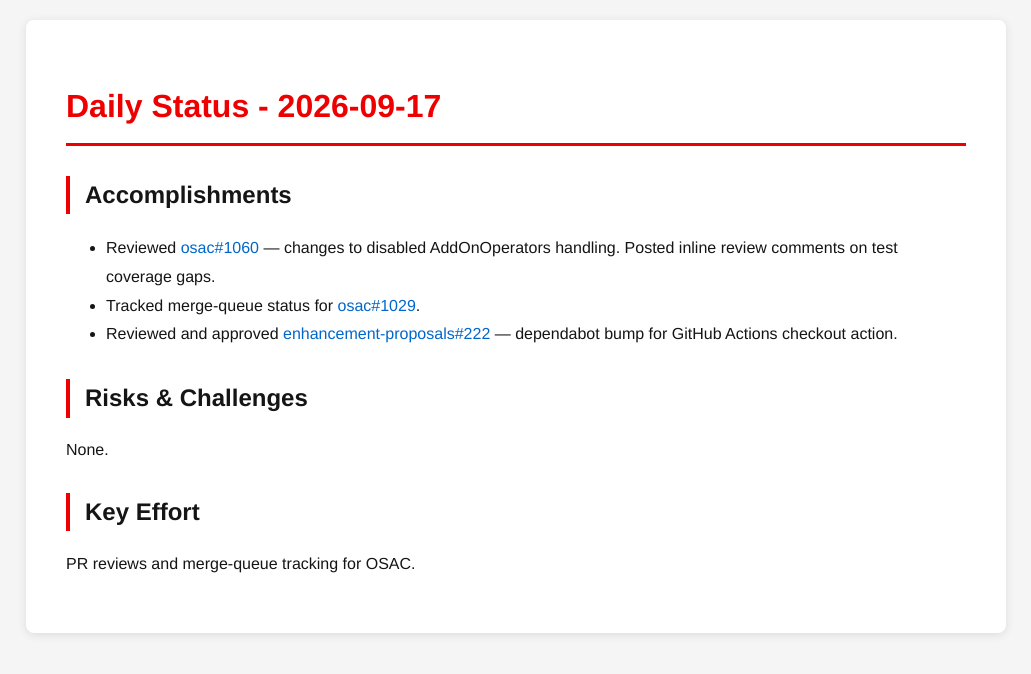
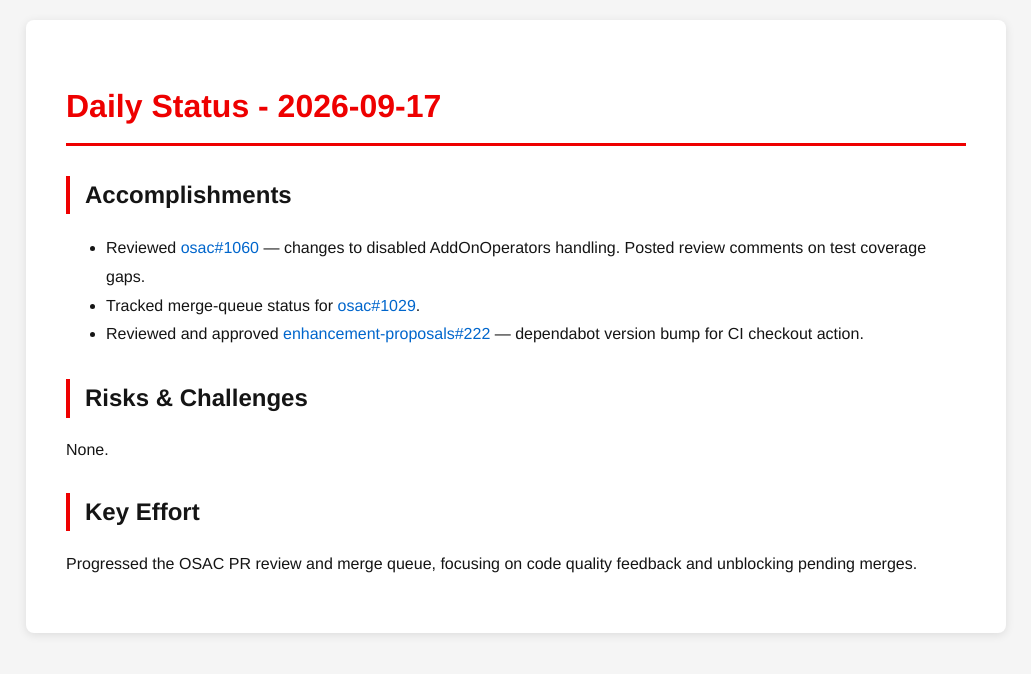
Before and after one commit to tzvatot/daily-status, a Jekyll site: the page built from 2026-09-17.md, in a window 1280 px wide. Shown: the top 674 px of the page, without its empty margins (124-1155 px from the left). Built offline with Jekyll 4.4.1, drawn with Linux system fonts in a browser that asks for light colours.

Commit message:
Daily status update - 2026-09-17

```diff
--- a/2026-09-17.md
+++ b/2026-09-17.md
@@ -7,12 +7,12 @@ date: 2026-09-17
 # Daily Status - 2026-09-17
 
 ## Accomplishments
-- Reviewed [osac#1060](https://github.com/osac-project/osac/pull/1060) — changes to disabled AddOnOperators handling. Posted inline review comments on test coverage gaps.
+- Reviewed [osac#1060](https://github.com/osac-project/osac/pull/1060) — changes to disabled AddOnOperators handling. Posted review comments on test coverage gaps.
 - Tracked merge-queue status for [osac#1029](https://github.com/osac-project/osac/pull/1029).
-- Reviewed and approved [enhancement-proposals#222](https://github.com/osac-project/enhancement-proposals/pull/222) — dependabot bump for GitHub Actions checkout action.
+- Reviewed and approved [enhancement-proposals#222](https://github.com/osac-project/enhancement-proposals/pull/222) — dependabot version bump for CI checkout action.
 
 ## Risks & Challenges
 None.
 
 ## Key Effort
-PR reviews and merge-queue tracking for OSAC.
+Progressed the OSAC PR review and merge queue, focusing on code quality feedback and unblocking pending merges.
```
